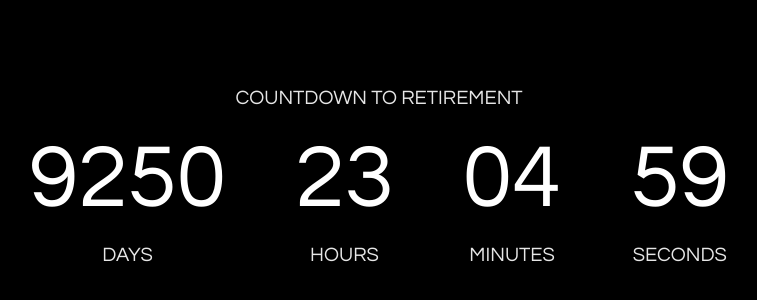
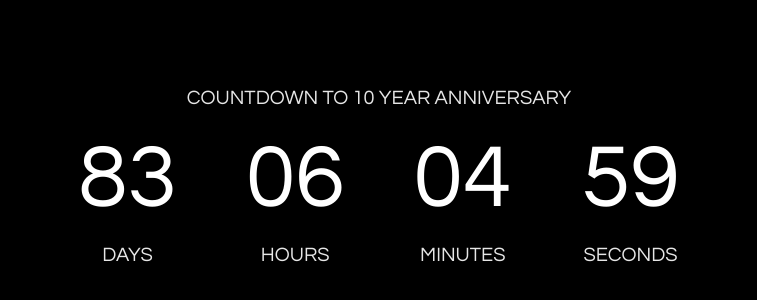
Before and after one commit to sakeofmaking/countdown-page, a plain HTML site: page index.html in a window 1280 px wide. Shown: the part 224-524 px from the top of the page, without its empty margins (269-1026 px from the left). Drawn offline with nearby package versions, Linux system fonts and the light colour scheme.

Commit message:
Add congrats message post countdown

```diff
--- a/index.html
+++ b/index.html
@@ -8,10 +8,9 @@
 
 <div class="container">
 
-    <div id="count_to">2050-09-23T17:00:00</div>
-    <div id="message">
-        COUNTDOWN TO RETIREMENT
-    </div>
+    <div id="count_to">2025-08-18T00:00:00</div> <!-- COUNTDOWN TO 10 YEAR ANNIVERSARY -->
+    <!-- <div id="count_to">2050-09-23T17:00:00</div> --> <!-- COUNTDOWN TO RETIREMENT -->
+    <div id="message">COUNTDOWN TO 10 YEAR ANNIVERSARY</div>
 
     <br>
 
--- a/script.js
+++ b/script.js
@@ -1,48 +1,34 @@
 // @source: https://stackoverflow.com/questions/41145086/js-countdown-timer-to-a-specific-date
 
-$(document).ready(function() {
+$(document).ready(function () {
+    var countTo = $('#count_to').text();
+    var deadline = new Date(countTo);
 
-function getTimeRemaining(endtime) {
-  var t = endtime - new Date().getTime();
-  var seconds = Math.floor((t / 1000) % 60);
-  var minutes = Math.floor((t / 1000 / 60) % 60);
-  var hours = Math.floor((t / (1000 * 60 * 60)) % 24);
-  var days = Math.floor(t / (1000 * 60 * 60 * 24));
-  return {
-    'total': t,
-    'days': days,
-    'hours': hours,
-    'minutes': minutes,
-    'seconds': seconds
-  };
-}
+    function updateClock() {
+        var now = new Date();
+        var t = deadline - now;
 
-function initializeClock(id, endtime) {
-  var clock = document.getElementById(id);
-  var daysSpan = clock.querySelector('.days');
-  var hoursSpan = clock.querySelector('.hours');
-  var minutesSpan = clock.querySelector('.minutes');
-  var secondsSpan = clock.querySelector('.seconds');
+        if (t <= 0) {
+            $('#days').text('00');
+            $('#hours').text('00');
+            $('#minutes').text('00');
+            $('#seconds').text('00');
+            $('#message').text('YOU ARE NOW A TRUE PORTLANDER');
+            clearInterval(timeinterval);
+            return;
+        }
 
-  function updateClock() {
-    var t = getTimeRemaining(endtime);
+        var seconds = Math.floor((t / 1000) % 60);
+        var minutes = Math.floor((t / 1000 / 60) % 60);
+        var hours = Math.floor((t / (1000 * 60 * 60)) % 24);
+        var days = Math.floor(t / (1000 * 60 * 60 * 24));
 
-    daysSpan.innerHTML = t.days;
-    hoursSpan.innerHTML = ('0' + t.hours).slice(-2);
-    minutesSpan.innerHTML = ('0' + t.minutes).slice(-2);
-    secondsSpan.innerHTML = ('0' + t.seconds).slice(-2);
+        $('.days').text(('0' + days).slice(-2));
+        $('.hours').text(('0' + hours).slice(-2));
+        $('.minutes').text(('0' + minutes).slice(-2));
+        $('.seconds').text(('0' + seconds).slice(-2));
+    }
 
-    if (t.total <= 0) {
-      clearInterval(timeinterval);
-    }
-  }
-
-  updateClock();
-  var timeinterval = setInterval(updateClock, 1000);
-}
-
-var count_to_str = document.getElementById('count_to').innerHTML.trim();
-var deadline = new Date(count_to_str);
-initializeClock('clockdiv', deadline);
-
+    updateClock();
+    var timeinterval = setInterval(updateClock, 1000);
 });
```
Also changed, not shown: 1 other file.
